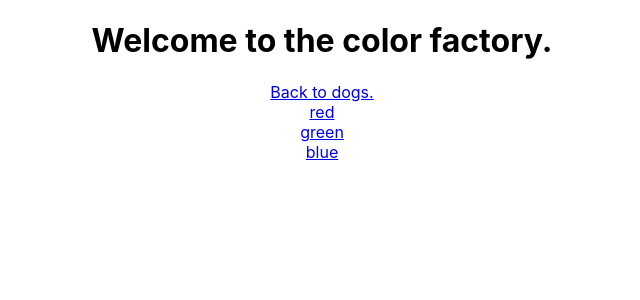
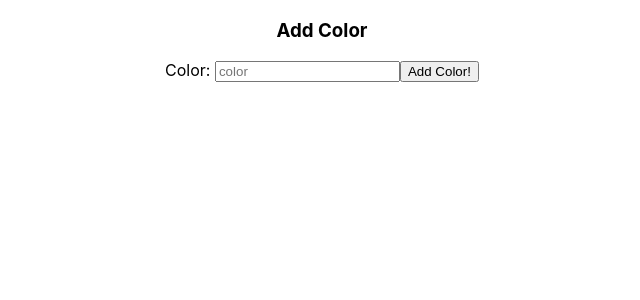
Before and after one commit to MattBaer77/ex_46.2_react-router-patterns, a React (Create React App) app: page /colors/new in a window 1280 px wide. Before the commit this address led to /colors. Shown: the top 300 px of the page, without its empty margins (318-958 px from the left). Built offline with nearby package versions, Linux system fonts and the light colour scheme.

Commit message:
Part 2 complete

```diff
--- a/src/App.js
+++ b/src/App.js
@@ -17,7 +17,15 @@ import tubby from './dogs/tubby.jpg';
 
 import Router from './Router';
 
-function App( {dogs, colors} ) {
+function App( {dogs, initialColors} ) {
+
+  const [colors, changeColors] = useState(initialColors)
+
+  const addColor = (newColor) => {
+
+    changeColors(colors => [...colors, newColor])
+
+  }
 
   return (
 
@@ -25,7 +33,7 @@ function App( {dogs, colors} ) {
 
       <BrowserRouter>
 
-      <Router colors={colors} dogs={dogs} />
+      <Router colors={colors} addColor={addColor} dogs={dogs} />
 
       </BrowserRouter>
 
@@ -78,7 +86,7 @@ App.defaultProps = {
         ]
       }
     ],
-    colors: [
+    initialColors: [
         "red",
         "green",
         "blue"
--- a/src/Color.js
+++ b/src/Color.js
@@ -2,9 +2,11 @@ import React from "react";
 
 import './Color.css';
 
-import { useParams, NavLink, Navigate} from 'react-router-dom'
+import { useParams, NavLink, Navigate, useNavigate} from 'react-router-dom'
 
 const Color = ( {colors} ) => {
+
+    const navigate = useNavigate()
 
     const {color} = useParams();
 
@@ -12,7 +14,7 @@ const Color = ( {colors} ) => {
 
     if (!foundColor) {
 
-        return <Navigate to="/colors" />
+        navigate('/colors')
 
     }
 
--- /dev/null
+++ b/src/ColorAddForm.js
@@ -0,0 +1,65 @@
+import {React, useState} from "react";
+
+import { BrowserRouter, Route, Routes, Navigate, useNavigate } from "react-router-dom";
+
+
+const ColorAddForm = ( {addColor} ) => {
+
+    const navigate = useNavigate()
+
+    const INITIAL_STATE = {
+
+        color:""
+
+    }
+
+    const [formData, setFormData] = useState(INITIAL_STATE);
+
+    const handleChange = (e) => {
+        const {name, value} = e.target;
+
+        setFormData((data) => {
+            return {
+                ...data,
+                [name]:value
+            }
+        })
+    }
+
+    const handleSubmit = (e) => {
+        e.preventDefault();
+        addColor(formData.color);
+        setFormData(INITIAL_STATE);
+
+        navigate('/colors')
+
+    }
+
+    return (
+
+        <form onSubmit={handleSubmit}>
+
+        <h3>Add Color</h3>
+
+        <label htmlFor="color">Color: </label>
+        <input
+            type="text"
+            placeholder="color"
+            name="color"
+            id="color"
+            value={formData.color}
+            onChange={handleChange}
+        />
+
+        <button> Add Color! </button>
+
+        </form>
+
+    )
+
+
+
+
+}
+
+export default ColorAddForm;
--- a/src/ColorList.js
+++ b/src/ColorList.js
@@ -14,6 +14,10 @@ const ColorList = ( {colors} ) => {
             {colors.map(c => <div><NavLink key={c} to={"/colors/" + c}>{c}</NavLink></div>)}
             </div>
 
+            <div>
+            <NavLink to={'/colors/new'}>Add A Color!</NavLink>
+            </div>
+
         </div>
     )
 }
--- a/src/Dog.js
+++ b/src/Dog.js
@@ -1,8 +1,10 @@
 import React from "react";
 
-import { useParams, NavLink, Navigate } from 'react-router-dom'
+import { useParams, NavLink, useNavigate } from 'react-router-dom'
 
 const Dog = ( {dogs} ) => {
+
+    const navigate = useNavigate()
 
     const {name} = useParams();
 
@@ -10,7 +12,7 @@ const Dog = ( {dogs} ) => {
 
     if (!dog){
 
-        return <Navigate to="/dogs"/>
+        navigate('/dogs')
 
     }
 
--- a/src/Router.js
+++ b/src/Router.js
@@ -5,9 +5,10 @@ import { BrowserRouter, Route, Routes, Navigate, useNavigate } from "react-route
 import DogList from './DogList';
 import Dog from './Dog';
 import ColorList from './ColorList.js';
+import ColorAddForm from './ColorAddForm.js';
 import Color from './Color.js';
 
-const Router = ( {dogs, colors } ) => {
+const Router = ( {dogs, colors, addColor } ) => {
 
     return(
 
@@ -17,6 +18,7 @@ const Router = ( {dogs, colors } ) => {
           <Route path="/dogs/:name" element={<Dog dogs={dogs} />} />
 
           <Route exact path ="/colors" element={<ColorList colors={colors} />} />
+          <Route exact path ="/colors/new" element={<ColorAddForm colors={colors} addColor={addColor} />} />
           <Route path="/colors/:color" element={ <Color colors={colors} /> } />
 
           <Route path="*" element={<Navigate to='/colors' />}/>
```
